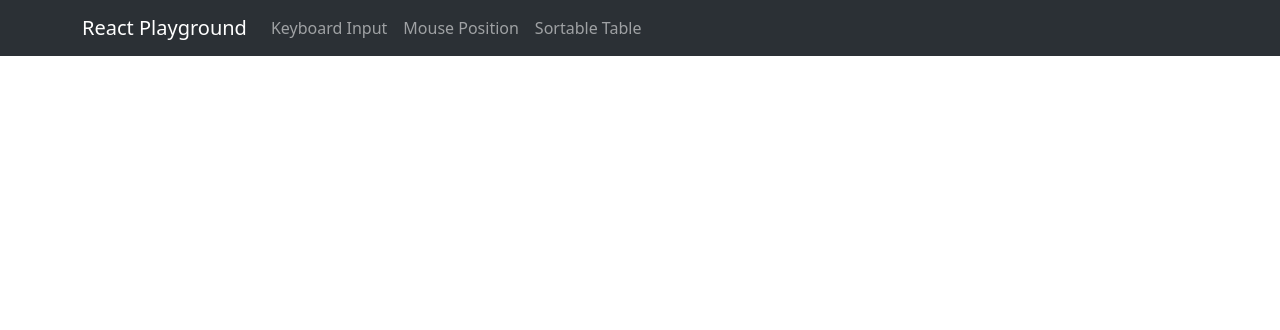
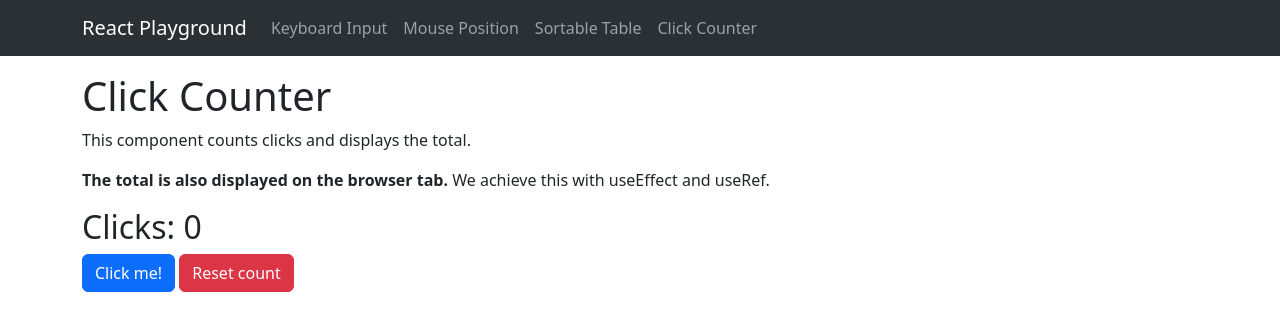
Before and after one commit to Ahuanmarca/react-playground, a React (Vite) app: page /clickcounter in a window 1280 px wide. Shown: the top 330 px of the page. Built offline with nearby package versions, Linux system fonts and the light colour scheme.

Commit message:
Add click counter that also displays the count on the browser tab.

```diff
--- a/src/components/App/App.jsx
+++ b/src/components/App/App.jsx
@@ -7,6 +7,7 @@ import Home from "../../pages/Home";
 import KeyboardInput from "../../pages/KeyboardInput";
 import MousePosition from "../../pages/MousePosition";
 import SortableTable from "../../pages/SortableTable"
+import ClickCounter from "../../pages/ClickCounter";
 
 function App() {
   return (
@@ -18,6 +19,7 @@ function App() {
           <Route path="/keyboardinput" element={<KeyboardInput />} />
           <Route path="/showmouseposition" element={<MousePosition />} />
           <Route path="/sortabletable" element={<SortableTable />} />
+          <Route path="/clickcounter" element={<ClickCounter />} />
         </Routes>
       </Container>
     </>
--- a/src/components/Navbar/Navbar.jsx
+++ b/src/components/Navbar/Navbar.jsx
@@ -18,6 +18,9 @@ function MyNavbar() {
           <Link className="nav-link" to="/sortabletable">
             Sortable Table
           </Link>
+          <Link className="nav-link" to="/clickcounter">
+            Click Counter
+          </Link>
         </Nav>
       </Container>
     </Navbar>
--- /dev/null
+++ b/src/pages/ClickCounter/ClickCounter.jsx
@@ -0,0 +1,32 @@
+import React from "react";
+import Button from "react-bootstrap/Button";
+
+function ClickCounter() {
+  const [clicks, setClicks] = React.useState(0);
+
+  React.useEffect(() => {
+    document.title = `${clicks} Clicks!`;
+    return () => (document.title = "React Playground");
+  }, [clicks]);
+
+  return (
+    <>
+      <h1>Click Counter</h1>
+      <p>This component counts clicks and displays the total.</p>
+      <p>
+        <strong>The total is also displayed on the browser tab.</strong> We
+        achieve this with useEffect and useRef.
+      </p>
+      <h2>Clicks: {clicks}</h2>
+
+      <Button onClick={() => setClicks(clicks + 1)} variant="primary">
+        Click me!
+      </Button>{" "}
+      <Button onClick={() => setClicks(0)} variant="danger">
+        Reset count
+      </Button>
+    </>
+  );
+}
+
+export default ClickCounter;
--- /dev/null
+++ b/src/pages/ClickCounter/index.js
@@ -0,0 +1,2 @@
+export * from './ClickCounter';
+export { default } from './ClickCounter';
```
